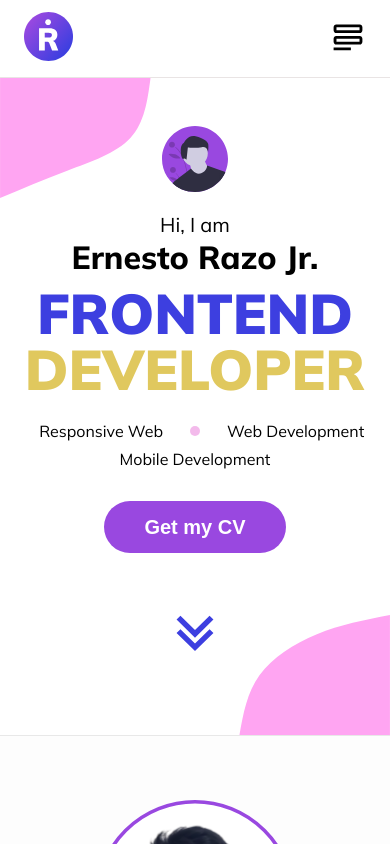
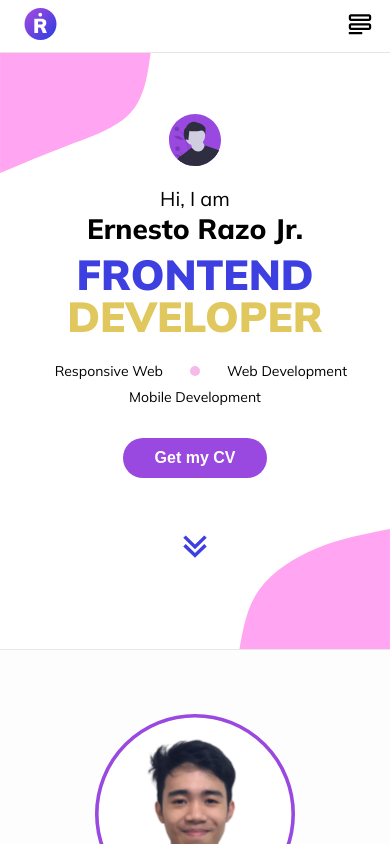
Before and after one commit to razz-21/razz-landing-page, an Angular app: page / in a window 390 px wide. Shown: the top 844 px of the page. Built offline with nearby package versions, Linux system fonts and the light colour scheme.

Commit message:
refactor: modify mobile screen

```diff
--- a/src/app/main-page/components/contact-me/contact-me.component.scss
+++ b/src/app/main-page/components/contact-me/contact-me.component.scss
@@ -87,6 +87,22 @@
             height: 160px;
           }
         }
+
+        .contact-details {
+          justify-content: center;
+          margin-bottom: 2rem;
+
+          .detail-item {
+            text-align: center;
+
+            object {
+              height: 28px;
+            }
+            .detail-item-text {
+              font-size: 18px;
+            }
+          }
+        }
       }
     }
   }
@@ -99,22 +115,6 @@
         justify-content: center;
         flex-direction: column;
 
-        .contact-details {
-          justify-content: center;
-          margin-bottom: 2rem;
-
-          .detail-item {
-            text-align: center;
-
-            object {
-              height: 32px;
-            }
-            .detail-item-text {
-              font-size: 20px;
-            }
-          }
-        }
-
         .contact-illustration {
           object {
             height: 160px;
--- a/src/app/main-page/components/education-and-work/education-and-work.component.scss
+++ b/src/app/main-page/components/education-and-work/education-and-work.component.scss
@@ -64,12 +64,34 @@
     .education-and-work-container {
       .education-grid {
         grid-template-columns: repeat(1, 1fr);
+
+        .education-grid-item {
+          object {
+            height: 52px;
+          }
+        }
       }
 
       .work-grid {
         grid-template-columns: repeat(2, 1fr);
+
+        .work-grid-item {
+          object {
+            height: 52px;
+          }
+
+          &:last-child {
+            object {
+              height: 32px;
+            }
+          }
+        }
       }
     }
+  }
+
+  .detail-text {
+    font-size: 16px;
   }
 }
 
--- a/src/app/main-page/components/header-content/header-content.component.html
+++ b/src/app/main-page/components/header-content/header-content.component.html
@@ -2,7 +2,7 @@
   <div class="top-left-blob" data-aos="fade-right" data-aos-duration="1500" data-aos-delay="1000" data-aos-once="true">
     <object type="image/svg+xml" data="../../../../assets/logos/blob-1.svg"></object>
   </div>
-  <div class="bottom-right-blob" data-aos="fade-left" data-aos-duration="1500" data-aos-delay="1000" data-aos-once="true">
+  <div class="bottom-right-blob" data-aos="fade-left" data-aos-duration="1500" data-aos-delay="1000" data-aos-once="true" data-aos-offset="100">
     <object type="image/svg+xml" data="../../../../assets/logos/blob-2.svg"></object>
   </div>
   <div class="top-right-illustration" data-aos="fade-down" data-aos-duration="1500" data-aos-delay="1000" data-aos-once="true">
@@ -62,7 +62,7 @@
         Get my CV
       </button>
     </div>
-    <div class="arrow-down" data-aos="zoom-in" data-aos-duration="1200" data-aos-delay="3000" data-aos-once="true">
+    <div class="arrow-down" data-aos="zoom-in" data-aos-duration="1200" data-aos-delay="3000" data-aos-offset="100" data-aos-once="true">
       <svg width="66" height="66" viewBox="0 0 66 66" fill="none" xmlns="http://www.w3.org/2000/svg" (click)="scrollToAbout()">
         <g id="24 / arrows / chevrons-bottom">
         <path id="icon" fill-rule="evenodd" clip-rule="evenodd" d="M47.5554 14.7924L33 29.0243L18.4445 14.7924L14.5555 18.595L33 36.6295L51.4445 18.595L47.5554 14.7924ZM51.4445 32.0394L47.5554 28.2367L33 42.4686L18.4445 28.2367L14.5555 32.0394L33 50.0739L51.4445 32.0394Z" fill="#3D3FE0"/>
--- a/src/app/main-page/components/header-content/header-content.component.scss
+++ b/src/app/main-page/components/header-content/header-content.component.scss
@@ -135,7 +135,12 @@
 
 @include media-breakpoint-max(sm) {
   .header-content-container {
+    height: 650px;
+    padding-top: 52px;
+
     .top-left-blob {
+      top: 53px;
+
       object {
         height: 160px;
       }
@@ -163,6 +168,11 @@
     }
 
     .header-main-texts {
+      .male-avatar {
+        svg {
+          height: 52px;
+        }
+      }
       .main-name {
         margin-bottom: 0.5rem;
       }
@@ -207,8 +217,6 @@
 
 @include media-breakpoint-max(xs) {
   .header-content-container {
-    height: 736px;
-
     .top-left-blob {
       object {
         height: 120px;
@@ -229,7 +237,13 @@
     .header-main-texts {
       .services-list {
         .service-list-item {
-          font-size: 16px;
+          font-size: 14px;
+        }
+      }
+
+      .arrow-down {
+        svg {
+          height: 42px;
         }
       }
     }
--- a/src/app/main-page/components/navbar/navbar.component.scss
+++ b/src/app/main-page/components/navbar/navbar.component.scss
@@ -106,8 +106,8 @@
       margin-bottom: 3rem;
 
       svg {
-        height: 36px;
-        width: 36px;
+        height: 32px;
+        width: 32px;
         cursor: pointer;
       }
     }
@@ -122,7 +122,7 @@
 
         a {
           font-weight: 200;
-          font-size: 28px;
+          font-size: 22px;
           color: $color-white;
           cursor: pointer;
         }
@@ -148,7 +148,7 @@
           &::after {
             content: "";
             position: absolute;
-            bottom: 12px;
+            bottom: 8px;
             right: -24px;
             height: 8px;
             width: 8px;
@@ -169,6 +169,13 @@
 @include media-breakpoint-max(sm) {
   .navbar {
     .navs {
+      padding: 0.5rem 1rem;
+
+      .nav-logo {
+        svg {
+          height: 32px;
+        }
+      }
       .nav-items {
         display: none;
       }
@@ -177,8 +184,8 @@
         display: block;
 
         svg {
-          height: 36px;
-          width: 36px;
+          height: 28px;
+          width: 28px;
           cursor: pointer;
         }
       }
--- a/src/app/main-page/components/navbar/navbar.component.ts
+++ b/src/app/main-page/components/navbar/navbar.component.ts
@@ -39,7 +39,7 @@ export class NavbarComponent implements OnInit, AfterViewInit {
     const scrollHeight = document.querySelector("#" + section)?.getBoundingClientRect().top || 0;
     scrollBy(
       {
-        top: scrollHeight - 76,
+        top: scrollHeight - 52,
         behavior: "smooth"
       }
     );
--- a/src/app/main-page/components/techs-and-tools/techs-and-tools.component.scss
+++ b/src/app/main-page/components/techs-and-tools/techs-and-tools.component.scss
@@ -66,7 +66,7 @@
 
       .techs-grid-item {
         object {
-          height: 78px;
+          height: 48px;
         }
 
         &:nth-child(-1n + 4) {
@@ -113,7 +113,7 @@
     .techs-grid {
       .techs-grid-item {
         object {
-          height: 56px;
+          height: 48px;
         }
       }
     }
--- a/src/styles/_buttons.scss
+++ b/src/styles/_buttons.scss
@@ -20,3 +20,10 @@
     }
   }
 }
+
+@include media-breakpoint-max(sm) {
+  .btn {
+    padding: 0.75rem 2rem;
+    font-size: 16px;
+  }
+}
--- a/src/styles/_reboot.scss
+++ b/src/styles/_reboot.scss
@@ -75,8 +75,8 @@ textarea
 }
 
 @include media-breakpoint-max(sm) {
-  h1 { font-size: 56px; }
-  h2 { font-size: 32px; }
+  h1 { font-size: 42px; }
+  h2 { font-size: 28px; }
   h3 { font-size: 20px; }
   h4 { font-size: 18px; }
   h5 { font-size: 16px; }
```
Also changed, not shown: 1 other file (tests, documents, lock files or other folders).
